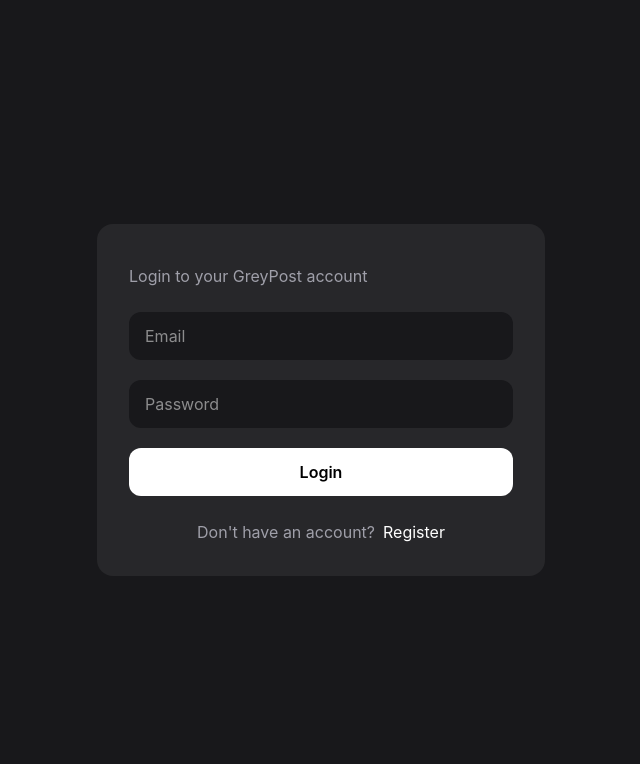
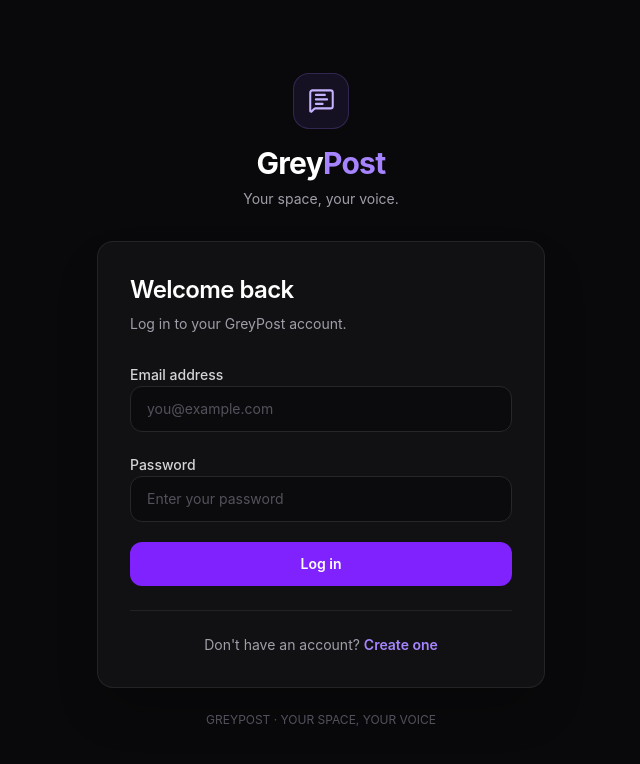
Before and after one commit to RajCoder-15/GreyPost, a React app in the folder frontend/: page /login in a window 1280 px wide. Shown: the top 764 px of the page, without its empty margins (319-959 px from the left). Built offline with nearby package versions, Linux system fonts and the light colour scheme; the HTML template or start-up script is replaced by a standard one.

Commit message:
Update Login Page

```diff
--- a/frontend/src/pages/Login.jsx
+++ b/frontend/src/pages/Login.jsx
@@ -1,94 +1,143 @@
+
 import { useState } from "react";
 import { useNavigate } from "react-router-dom";
+import { MessageSquareText, LoaderCircle, AlertCircle } from "lucide-react";
 
 function Login() {
-
     const navigate = useNavigate();
 
     const [email, setEmail] = useState("");
     const [password, setPassword] = useState("");
     const [error, setError] = useState("");
+    const [loading, setLoading] = useState(false);
 
     async function handleSubmit(e) {
         e.preventDefault();
+        setError("");
+        setLoading(true);
 
-        const response = await fetch("http://localhost:3000/login",
-        {
+        try {
+            const response = await fetch("http://localhost:3000/login", {
                 method: "POST",
-
-            headers:{
+                headers: {
                     "Content-Type": "application/json"
                 },
-
                 credentials: "include",
-
                 body: JSON.stringify({
                     email,
                     password
                 })
             });
 
-        if(response.ok) {
+            if (response.ok) {
                 navigate("/");
-            }else {
+            } else {
                 const message = await response.text();
-                setError(message);
+                setError(message || "Unable to log in. Please try again.");
+            }
+        } catch {
+            setError("Unable to connect to the server. Please try again.");
+        } finally {
+            setLoading(false);
         }
     }
 
     return (
-        <div className="min-h-screen bg-zinc-900 text-white flex items-center justify-center px-4">
+        <main className="flex min-h-screen items-center justify-center bg-[#09090b] px-4 py-10 text-white">
+            <div className="w-full max-w-md">
+                <div className="mb-8 text-center">
+                    <div className="mx-auto mb-4 flex h-14 w-14 items-center justify-center rounded-2xl border border-violet-400/20 bg-violet-500/10 text-violet-300">
+                        <MessageSquareText size={27} strokeWidth={1.8} />
+                    </div>
 
-            <div className="w-full max-w-md bg-zinc-800 rounded-2xl p-8">
+                    <h1 className="text-3xl font-bold tracking-tight">
+                        Grey<span className="text-violet-400">Post</span>
+                    </h1>
 
+                    <p className="mt-2 text-sm text-zinc-400">
+                        Your space, your voice.
+                    </p>
+                </div>
 
-                <p className="text-zinc-400 mt-2 mb-6">
-                    Login to your GreyPost account
+                <section className="rounded-2xl border border-white/[0.08] bg-[#111113] p-6 shadow-2xl shadow-black/30 sm:p-8">
+                    <div className="mb-7">
+                        <h2 className="text-2xl font-semibold tracking-tight">
+                            Welcome back
+                        </h2>
+                        <p className="mt-2 text-sm text-zinc-400">
+                            Log in to your GreyPost account.
                         </p>
+                    </div>
 
                     <form onSubmit={handleSubmit} className="space-y-5">
-
+                        <div className="space-y-2">
+                            <label htmlFor="login-email" className="text-sm font-medium text-zinc-300">
+                                Email address
+                            </label>
                             <input
+                                id="login-email"
                                 type="email"
-                        placeholder="Email"
+                                placeholder="you@example.com"
                                 value={email}
                                 onChange={(e) => setEmail(e.target.value)}
-                        className="w-full bg-zinc-900 rounded-xl px-4 py-3 outline-none"
+                                autoComplete="email"
+                                required
+                                className="w-full rounded-xl border border-zinc-800 bg-[#0b0b0d] px-4 py-3 text-sm text-white outline-none transition placeholder:text-zinc-600 focus:border-violet-500 focus:ring-2 focus:ring-violet-500/15"
                             />
+                        </div>
 
+                        <div className="space-y-2">
+                            <label htmlFor="login-password" className="text-sm font-medium text-zinc-300">
+                                Password
+                            </label>
                             <input
+                                id="login-password"
                                 type="password"
-                        placeholder="Password"
+                                placeholder="Enter your password"
                                 value={password}
                                 onChange={(e) => setPassword(e.target.value)}
-                        className="w-full bg-zinc-900 rounded-xl px-4 py-3 outline-none"
+                                autoComplete="current-password"
+                                required
+                                className="w-full rounded-xl border border-zinc-800 bg-[#0b0b0d] px-4 py-3 text-sm text-white outline-none transition placeholder:text-zinc-600 focus:border-violet-500 focus:ring-2 focus:ring-violet-500/15"
                             />
+                        </div>
+
+                        {error && (
+                            <div role="alert" className="flex items-start gap-2 rounded-xl border border-red-500/20 bg-red-500/[0.07] p-3 text-sm text-red-300">
+                                <AlertCircle size={17} className="mt-0.5 shrink-0" />
+                                <span>{error}</span>
+                            </div>
+                        )}
 
                         <button
                             type="submit"
-                        className="w-full py-3 rounded-xl bg-white text-black font-semibold"
+                            disabled={loading}
+                            className="flex w-full items-center justify-center gap-2 rounded-xl bg-violet-600 py-3 text-sm font-semibold text-white transition hover:bg-violet-500 focus:outline-none focus:ring-2 focus:ring-violet-400/50 disabled:cursor-not-allowed disabled:opacity-60"
                         >
-                        Login
+                            {loading && <LoaderCircle size={18} className="animate-spin" />}
+                            {loading ? "Logging in..." : "Log in"}
                         </button>
-
                     </form>
 
-                <p className="text-center text-zinc-400 mt-6">
+                    <div className="my-6 border-t border-white/[0.07]" />
 
-                    Don't have an account?
+                    <p className="text-center text-sm text-zinc-400">
+                        Don't have an account?{" "}
+                        <button
+                            type="button"
+                            onClick={() => navigate("/register")}
+                            className="font-semibold text-violet-400 transition hover:text-violet-300"
+                        >
+                            Create one
+                        </button>
+                    </p>
+                </section>
 
-                    <button
-                        onClick={() => navigate("/register")}
-                        className="text-white ml-2"
-                    >
-                        Register
-                    </button>
-
+                <p className="mt-6 text-center text-xs text-zinc-600">
+                    GREYPOST · YOUR SPACE, YOUR VOICE
                 </p>
-
             </div>
-
-        </div>
+        </main>
     );
 }
 
```
Lines whose indentation alone changed are shown as unchanged.
